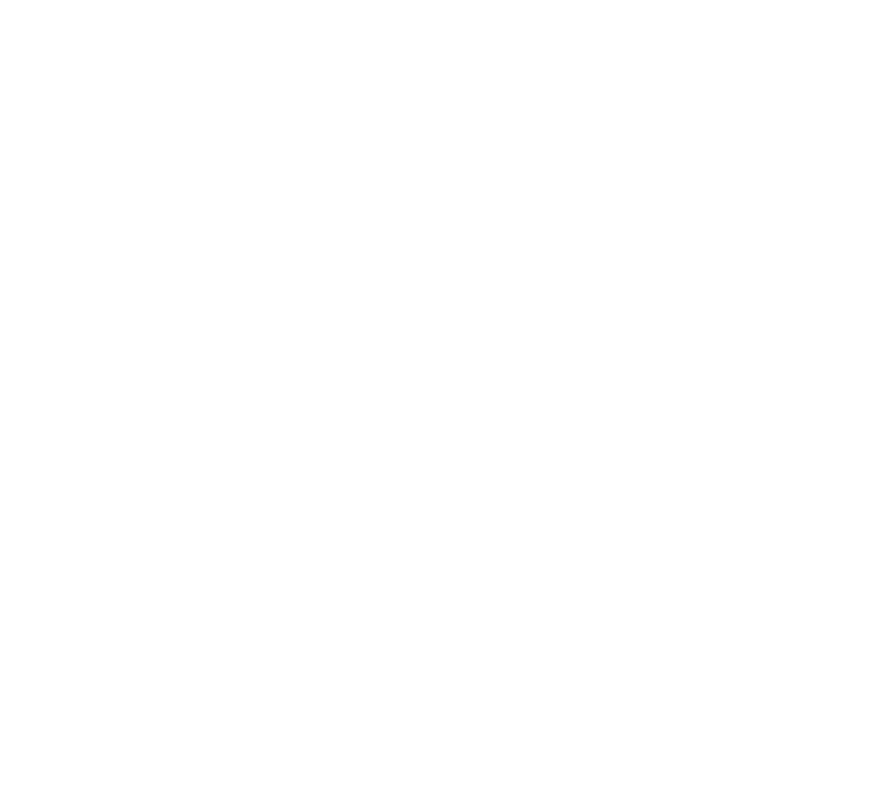
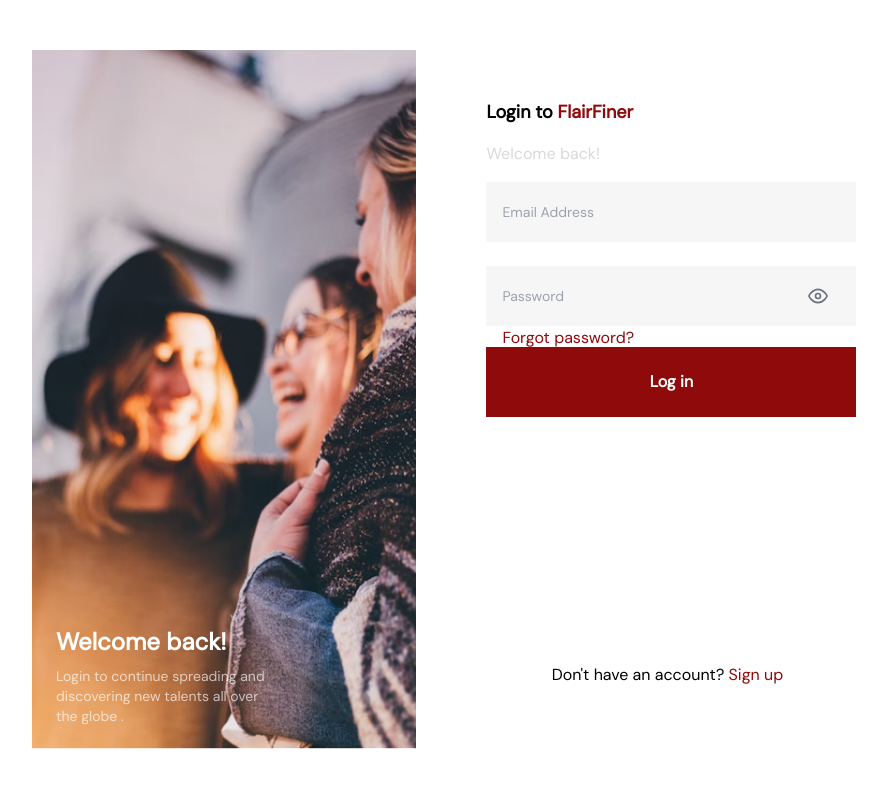
Before and after one commit to the-coder-kalisa/FlairFiner_frontend, a React (Vite) app: page / in a window 1280 px wide. Before the commit this address had no page. Shown: the top 788 px of the page, without its empty margins (128-1015 px from the left). Built offline with nearby package versions, Linux system fonts and the light colour scheme.

Commit message:
[routes]: automatically go to login page

```diff
--- a/src/App.tsx
+++ b/src/App.tsx
@@ -9,6 +9,7 @@
   return (
     <BrowserRouter>
       <Routes>
+        <Route path="/" element={<Login />}></Route>
         <Route path="signup" element={<Signup />}></Route>
         <Route path="chat" element={<Messaging />}></Route>
         <Route path="login" element={<Login />} />
```
